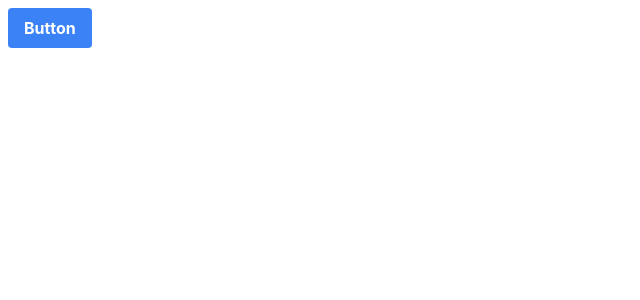
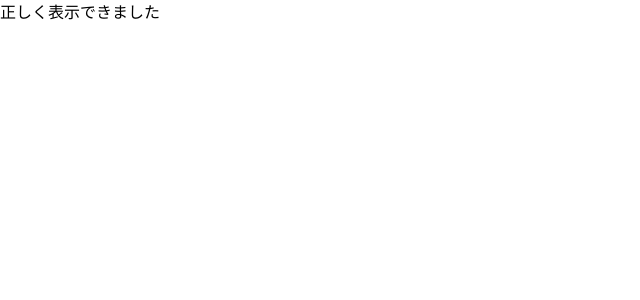
Before and after one commit to yadac/my-react, a React (Create React App) app: page / in a window 1280 px wide. Shown: the top 300 px of the page, without its empty margins (0-640 px from the left). Built offline with nearby package versions, Linux system fonts and the light colour scheme.

Commit message:
feat:SuspenseでPromiseを扱う１

```diff
--- /dev/null
+++ b/src/components/SuspenseSimple.js
@@ -0,0 +1,10 @@
+import React, { Suspense } from 'react'
+import ThrowPromise from './ThrowPromise.js'
+
+export default function SuspenseSimple() {
+    return (
+        <Suspense fallback={<p>Loading now...</p>}>
+            <ThrowPromise />
+        </Suspense >
+    )
+}
--- /dev/null
+++ b/src/components/ThrowPromise.js
@@ -0,0 +1,13 @@
+let flg = false;
+
+export default function ThrowPromise() {
+    if (flg) {
+        return (<p>正しく表示できました</p>);
+    }
+    throw new Promise((resolve, reject) => {
+        setTimeout(() => {
+            flg = true;
+            resolve('成功しました');
+        }, 2000);
+    });
+}
--- a/src/index.js
+++ b/src/index.js
@@ -2,12 +2,12 @@ import React from 'react';
 import ReactDOM from 'react-dom/client';
 import './index.css';
 import reportWebVitals from './reportWebVitals';
-import LazyBasic from './components/LazyBasic';
+import SuspenseSimple from './components/SuspenseSimple';
 
 const root = ReactDOM.createRoot(document.getElementById('root'));
 root.render(
   <React.StrictMode>
-    <LazyBasic />
+    <SuspenseSimple />
   </React.StrictMode>
 );
 
```
